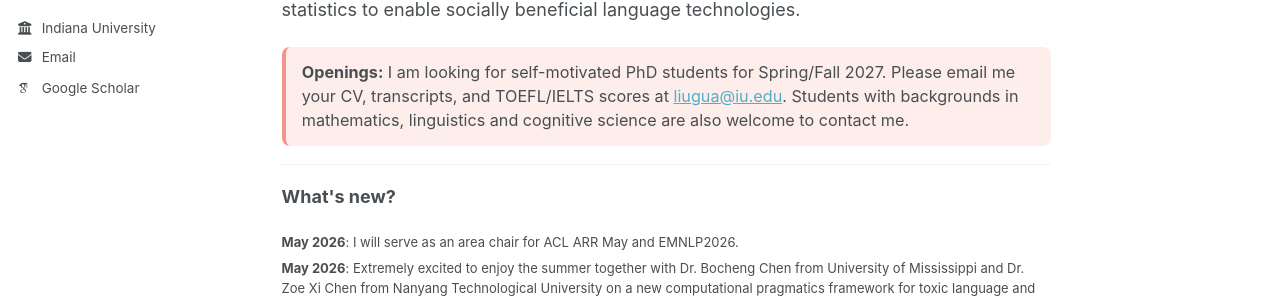
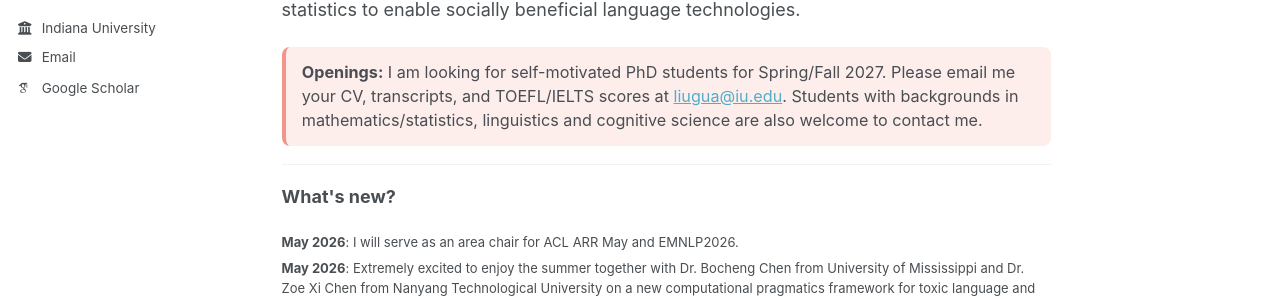
Before and after one commit to guangliang-nlp/guangliang-nlp.github.io, a Jekyll site: the page built from about.md, in a window 1280 px wide and 1296 px high. Shown: the part 358-657 px from the top of the window. Built offline with Jekyll 4.4.1, drawn with Linux system fonts in a browser that asks for light colours; some web fonts are replaced; a script bundle is joined from its source files by our own code; library files that are not in the unit come from our copies.

Commit message:
Update about.md

```diff
--- a/about.md
+++ b/about.md
@@ -22,7 +22,7 @@
   <strong>Openings:</strong>
   I am looking for self-motivated PhD students for Spring/Fall 2027.
   Please email me your CV, transcripts, and TOEFL/IELTS scores at
-  <a href="mailto:liugua@iu.edu">liugua@iu.edu</a>. Students with backgrounds in mathematics, linguistics and cognitive science are also welcome to contact me.
+  <a href="mailto:liugua@iu.edu">liugua@iu.edu</a>. Students with backgrounds in mathematics/statistics, linguistics and cognitive science are also welcome to contact me.
 </p>
 ---
 
```
